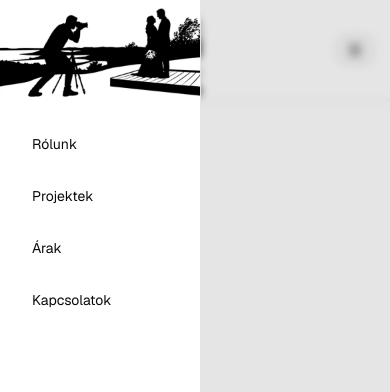
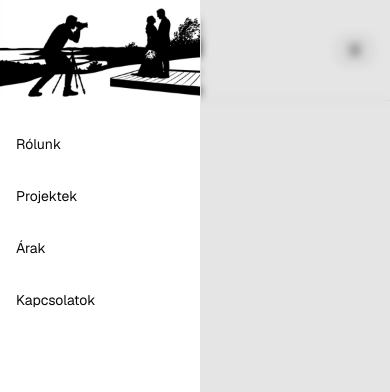
Before and after one commit to G3rzson/frontend_photographer, a Next.js app: page / in a window 390 px wide. Both pictures are taken after a click on the button 355 px from the left and 50 px from the top of the page. Shown: the top 392 px of the page. Built offline with nearby package versions, Linux system fonts and the light colour scheme.

Commit message:
fix: fixed the layout issue

```diff
--- a/features/Header/MobileNav.tsx
+++ b/features/Header/MobileNav.tsx
@@ -33,7 +33,7 @@ export default function MobileNav() {
       >
         <DrawerHeader className="p-0">
           <Logo />
-          <div className="no-scrollbar overflow-y-auto px-4">
+          <div className="no-scrollbar overflow-y-auto">
             <ul className="flex flex-col items-start my-4">
               {NavLinks.map((link) => (
                 <li key={link.href} className="w-full">
```
